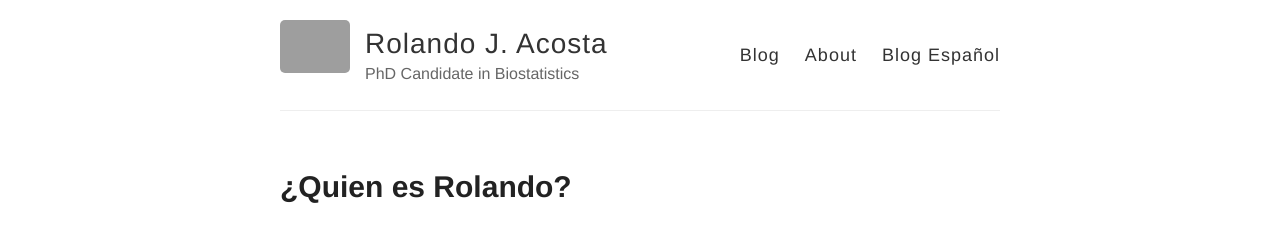
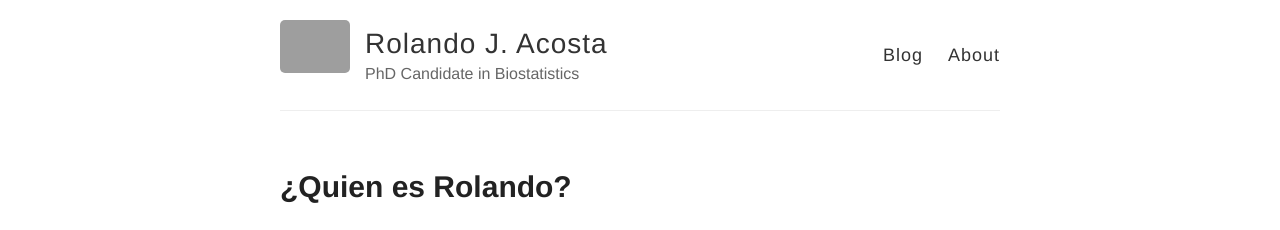
Before and after one commit to RJNunez/old-blog, a Jekyll site: the page built from index.html, in a window 1280 px wide. Shown: the top 230 px of the page. Built offline with Jekyll 4.4.1, drawn with Linux system fonts in a browser that asks for light colours; grey boxes are pictures that could not be loaded.

Commit message:
Update default.html

```diff
--- a/_layouts/default.html
+++ b/_layouts/default.html
@@ -29,7 +29,6 @@
           <nav>
             <a href="{{ site.baseurl }}/">Blog</a>
             <a href="{{ site.baseurl }}/about">About</a>
-            <a href="{{ site.baseurl }}/blog-español">Blog Español</a>
           </nav>
         </header>
       </div>
```
